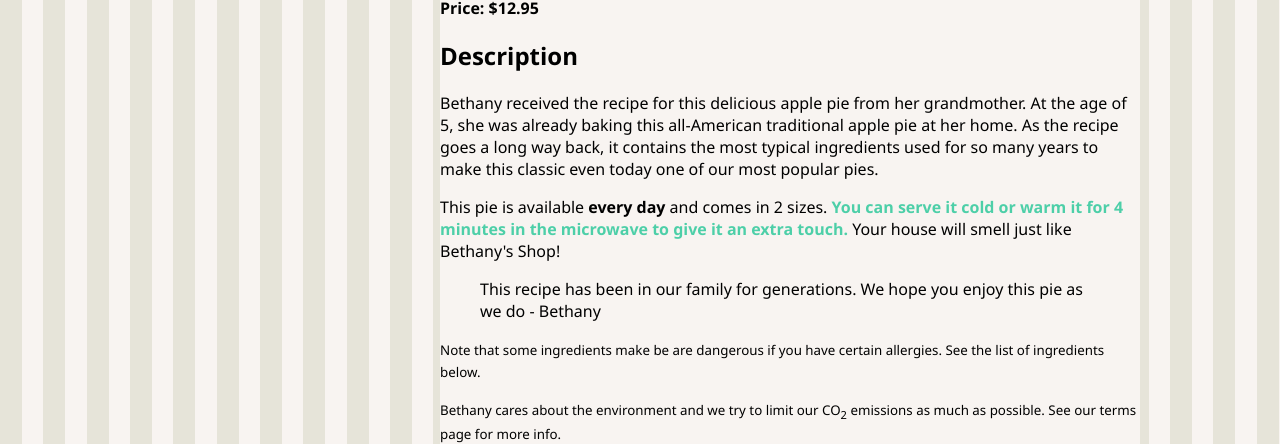
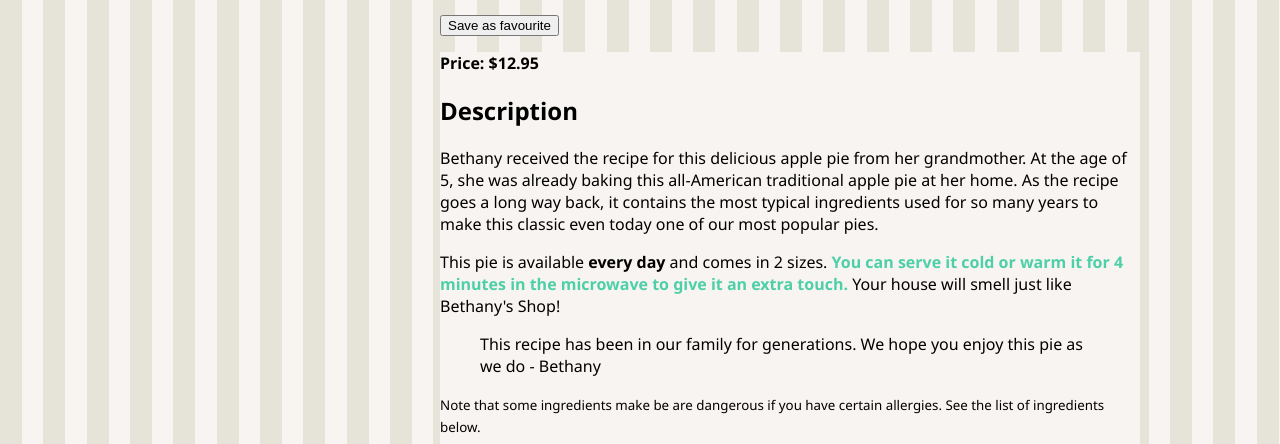
Before and after one commit to quackness/Pie-Shop-Website-w2, a plain HTML site: page applepie.html in a window 1280 px wide. Shown: the part 656-1100 px from the top of the page. Drawn offline with Linux system fonts and the light colour scheme.

Commit message:
create a button and save() function to allow fav pie saving

```diff
--- a/applepie.html
+++ b/applepie.html
@@ -53,6 +53,11 @@
         width: 100%;
       }
     </style>
+    <script>
+      function save() {
+        localStorage.setItem("applepie", true);
+      }
+    </script>
   </head>
   <body>
     <header id="mainheader">
@@ -74,6 +79,18 @@
         <h1 style="font-size: 40px; color: #a593c2">Apple pie</h1>
         <a href="images/products/applepie.jpg" target="_blank"><img src="images/products/applepie.jpg" width="700" alt="apple pie" /></a>
         <figcaption>Our world famous apple pie</figcaption>
+
+        <p>
+          <button onclick="save()" type="button">
+            Save as favourite
+          </button>
+          <span id="favorite"></span>
+        </p>
+
+
+
+
+
         <div style="background-color: #f8f4f1">
           <strong>Price: $12.95</strong>
           <h2>Description</h2>
```
